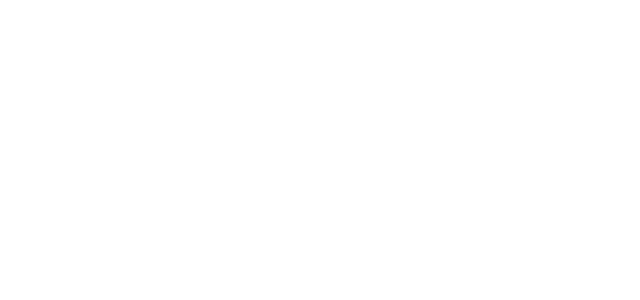
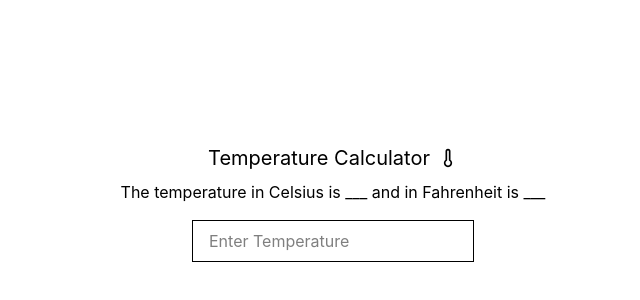
Before and after one commit to Nev3rM1nd3/cf9-react-app-exercises, a React (Vite) app: page / in a window 1280 px wide. Shown: the part 16-316 px from the top of the page, without its empty margins (307-947 px from the left). Built offline with nearby package versions, Linux system fonts and the light colour scheme.

Commit message:
feat: add TempInput component

```diff
--- a/src/App.tsx
+++ b/src/App.tsx
@@ -1,10 +1,11 @@
+import TempInput from "./component/TempInput.tsx";
 
 
 function App() {
 
   return (
     <>
-
+      <TempInput />
     </>
   )
 }
--- /dev/null
+++ b/src/component/TempInput.tsx
@@ -0,0 +1,43 @@
+import {useState} from "react";
+import Thermometer from "../assets/Thermometer.svg";
+
+
+const TempInput = () => {
+  const [temp, setTemp] = useState("");
+
+  const tempChange = (event: React.ChangeEvent<HTMLInputElement>) => {
+    setTemp(event.target.value);
+  }
+
+  const toFahrenheit = (celsius: string): string => {
+    const num = parseFloat(celsius);
+    if (!num && num !== 0) return "___";
+    return ((num * 9) / 5 + 32).toFixed(2);
+  }
+
+  return (
+    <>
+      <div className="text-center mt-40 ">
+
+        <div className="flex items-center justify-center gap-2">
+          <h1  className="text-xl">Temperature Calculator</h1>
+          <img src={Thermometer} alt="icon" className="w-5 h-5" />
+        </div>
+
+        <h3 className="mt-2">The temperature in Celsius is {temp || "___"} and in Fahrenheit is {toFahrenheit(temp) || "___"}</h3>
+
+        <div className="text-center mt-4">
+          <input
+            type="text"
+            className="border px-4 py-2"
+            placeholder="Enter Temperature"
+            value={temp}
+            onChange={tempChange}
+          />
+        </div>
+
+      </div>
+    </>
+  )
+}
+export default TempInput;
```
Also changed, not shown: src/assets/Thermometer.svg (added).
